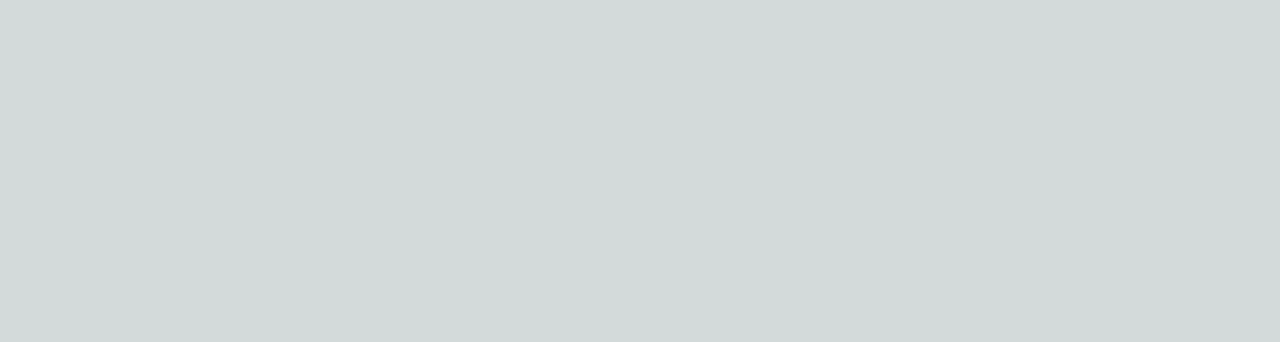
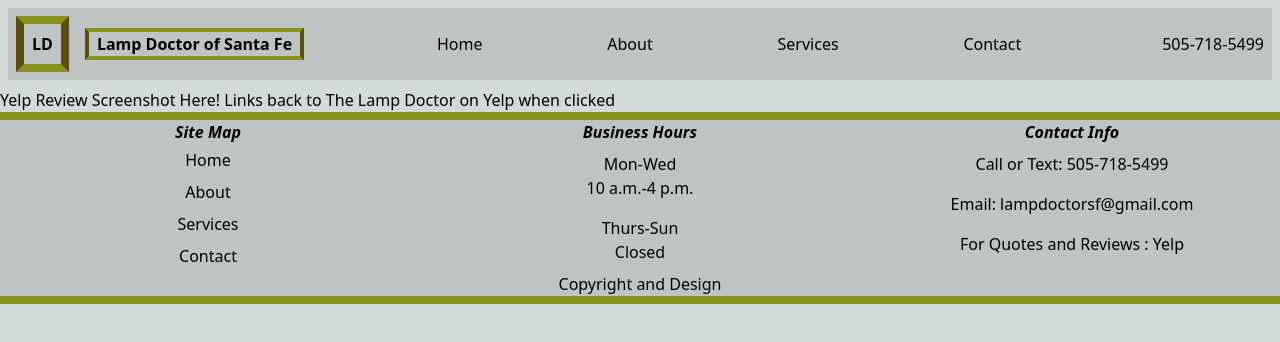
Before and after one commit to TheClutchC/lamp-doctor, a React (Create React App) app: page / in a window 1280 px wide. Shown: the top 342 px of the page. Built offline with nearby package versions, Linux system fonts and the light colour scheme; the HTML template or start-up script is replaced by a standard one.

Commit message:
Revert back to HashRouter pt. 2

```diff
--- a/src/App.js
+++ b/src/App.js
@@ -1,6 +1,6 @@
 import React from "react"
 import "./App.css"
-import { HashRouter as Router, Routes, Route } from "react-router-dom"
+import { HashRouter, Routes, Route } from "react-router-dom"
 
 import Header from "./components/Header"
 import Footer from "./components/Footer"
@@ -17,21 +17,21 @@
 function App() {
 	return (
 
-		<Router basename="/lamp-doctor">
+		<HashRouter>
       <header>
         <Header />
       </header>
       <Routes>
-        <Route path="*" element={<NoMatch />} />
+        <Route exact path='/' element={<HomePage />} />
         <Route exact path='/about' element={<AboutPage />} />
         <Route exact path='/services' element={<ServicesPage />} />
         <Route exact path='/contact' element={<ContactPage />} />
-        <Route exact path='/' element={<HomePage />} />
+        <Route path="*" element={<NoMatch />} />
       </Routes>
       <footer>
         <Footer />
       </footer>
-    </Router>
+    </HashRouter>
 	)
 }
 
```
